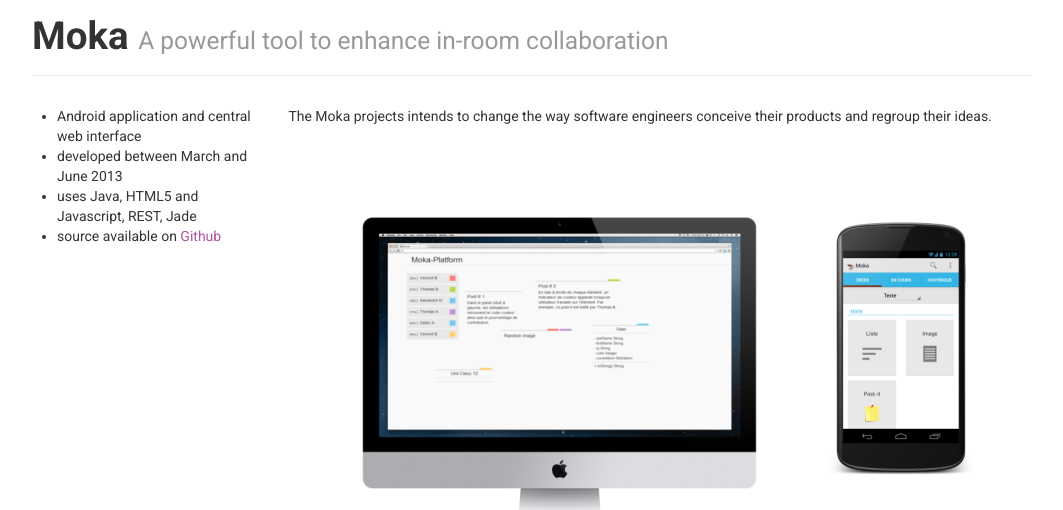
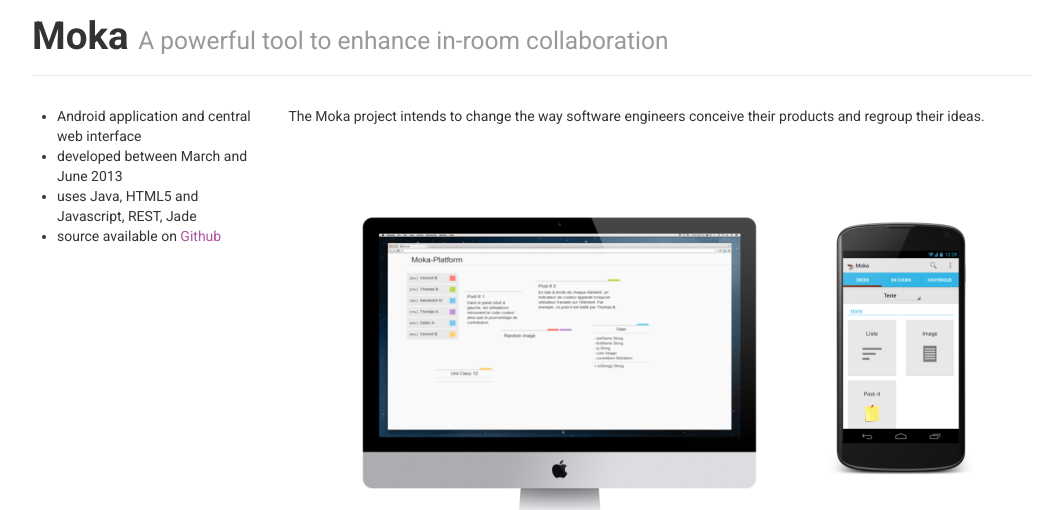
Before and after one commit to amasciul/amasciul.github.io, a PHP site: page /projects.php in a window 1280 px wide. Shown: the part 298-808 px from the top of the page, without its empty margins (108-1171 px from the left). Run offline with PHP 8.4, Linux system fonts and the light colour scheme.

Commit message:
Fix typo

```diff
--- a/projects.php
+++ b/projects.php
@@ -20,7 +20,7 @@
 					</div>
 					<div class="span9">
 						<p>
-							The Moka projects intends to change the way software engineers conceive their products and regroup their ideas.
+							The Moka project intends to change the way software engineers conceive their products and regroup their ideas.
 						</p>
 						<div class="text-center">
 							<img src="./img/moka.png" />
```
